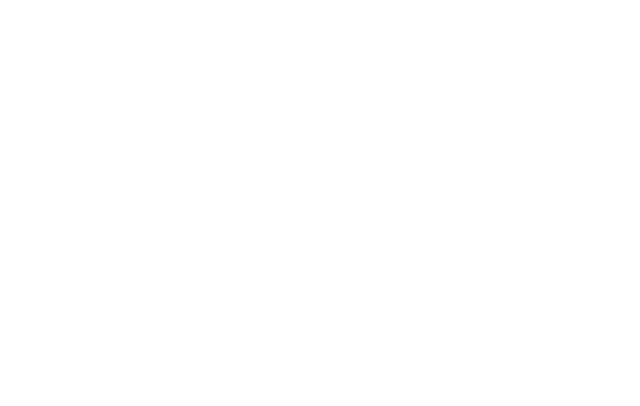
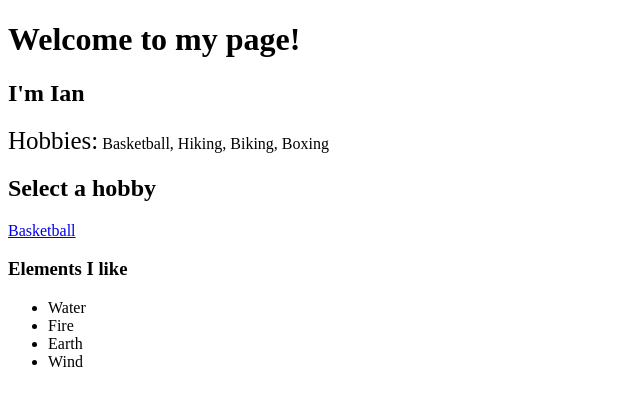
Before and after one commit to ianlei13/january30class, a plain HTML site: page index.html in a window 1280 px wide. Shown: the whole page, without its empty margins (0-640 px from the left). Drawn offline with Linux system fonts and the light colour scheme.

Commit message:
this is for hilary's class

```diff
--- a/index.html
+++ b/index.html
@@ -6,6 +6,18 @@
     <link rel="stylesheet" href="styles.css">
     <script src="scripts/main.js" defer></script>
   </head>
+  <h1>Welcome to my page!</h1>
+  <h2>I'm Ian</h2>
+  <p><span class="bigtext">Hobbies:</span> Basketball, Hiking, Biking, Boxing</p>
+<h2 id="text">Select a hobby</h2>
+<a class="button" href="#basketball">Basketball</a>
+  <h3>Elements I like</h3>
+  <ul>
+<li>Water</li>
+<li>Fire</li>
+<li>Earth</li>
+<li>Wind</li>
+  </ul>
   <body>
   </body>
 </html>
--- a/styles.css
+++ b/styles.css
@@ -0,0 +1,3 @@
+.bigtext {
+    font-size: 25px;
+}
```
